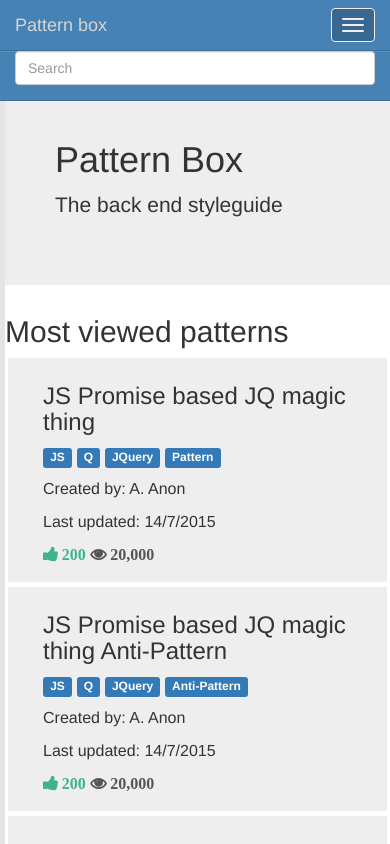
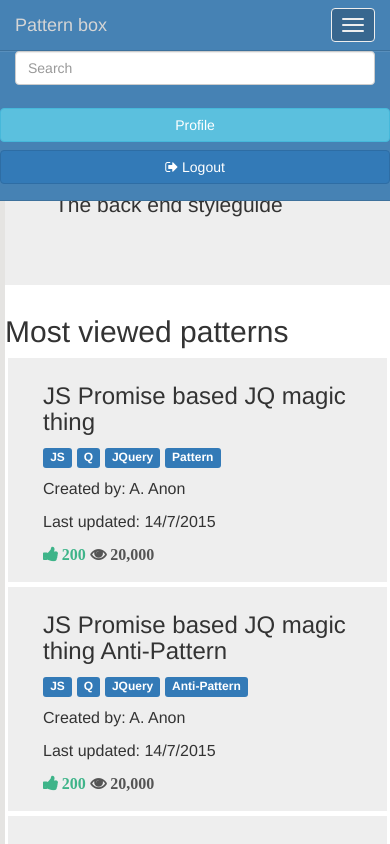
Before and after one commit to AWildDevAppears/DEAD-pattern-box, a website: page index.html in a window 390 px wide. Both pictures are taken after a click on the button "Toggle navigation". Shown: the top 844 px of the page. Drawn offline with nearby package versions, Linux system fonts and the light colour scheme; some packages are replaced by stand-ins of ours; files that its build step writes are made by us from their sources.

Commit message:
do the same for the mobile menu

```diff
--- a/shared/directives/header.html
+++ b/shared/directives/header.html
@@ -3,10 +3,10 @@
   <div class="navbar-header">
     <a class="navbar-brand" href="#">Pattern box</a>
     <button type="button" class="navbar-toggle collapsed" data-toggle="collapse" data-target="#navbar-collapse-1" aria-expanded="false">
-        <span class="sr-only">Toggle navigation</span>
-        <span class="icon-bar"></span>
-        <span class="icon-bar"></span>
-        <span class="icon-bar"></span>
+      <span class="sr-only">Toggle navigation</span>
+      <span class="icon-bar"></span>
+      <span class="icon-bar"></span>
+      <span class="icon-bar"></span>
     </button>
   </div>
    <div class="collapse navbar-collapse" id="navbar-collapse-1">
@@ -14,8 +14,15 @@
         <div class="form-group">
           <input type="text" class="form-control" placeholder="Search">
         </div>
-
       </form>
+      <ul class="nav navbar-nav">
+        <li>
+          <button type="button" class="btn navbar-btn btn-block btn-info" data-toggle="collapse" data-target="#navbar-collapse-1" aria-expanded="false" ui-sref="profile">Profile</button>
+        </li>
+        <li>
+           <button type="button" class="btn navbar-btn btn-block btn-primary" data-toggle="collapse" data-target="#navbar-collapse-1" aria-expanded="false"><i class="fa fa-sign-out"></i> Logout</button>
+        </li>
+      </ul>
     </div>
   </div>
 </nav>
```
